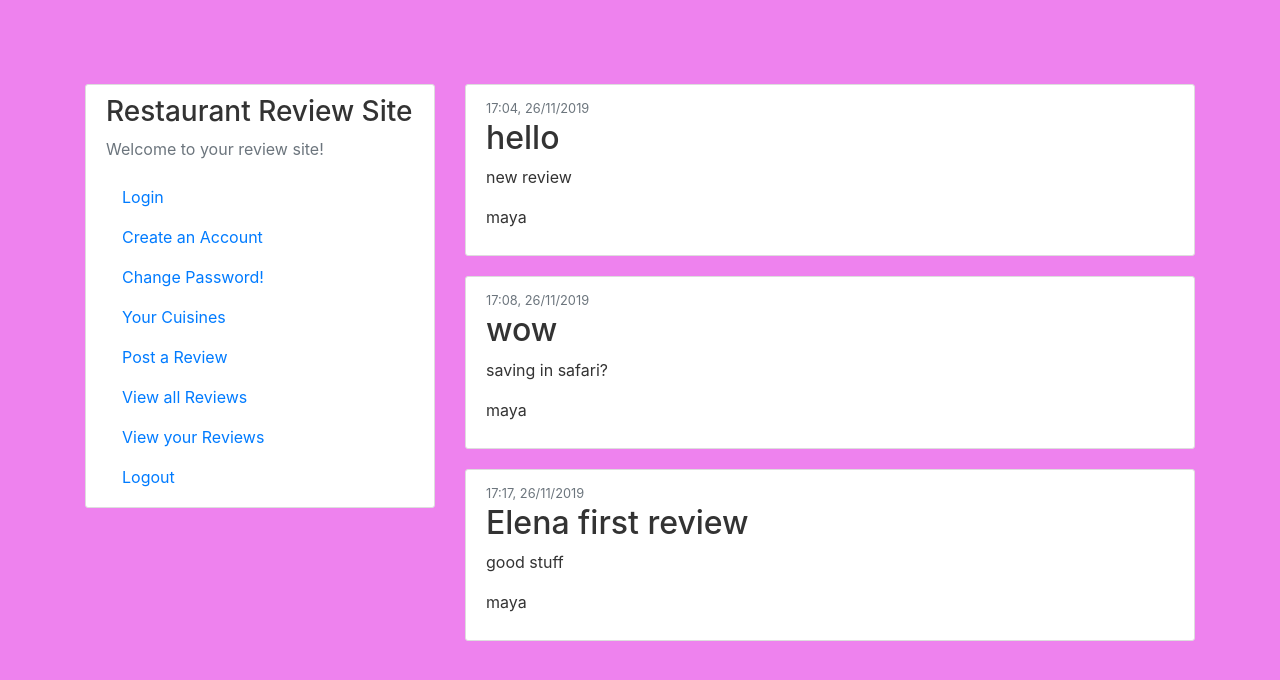
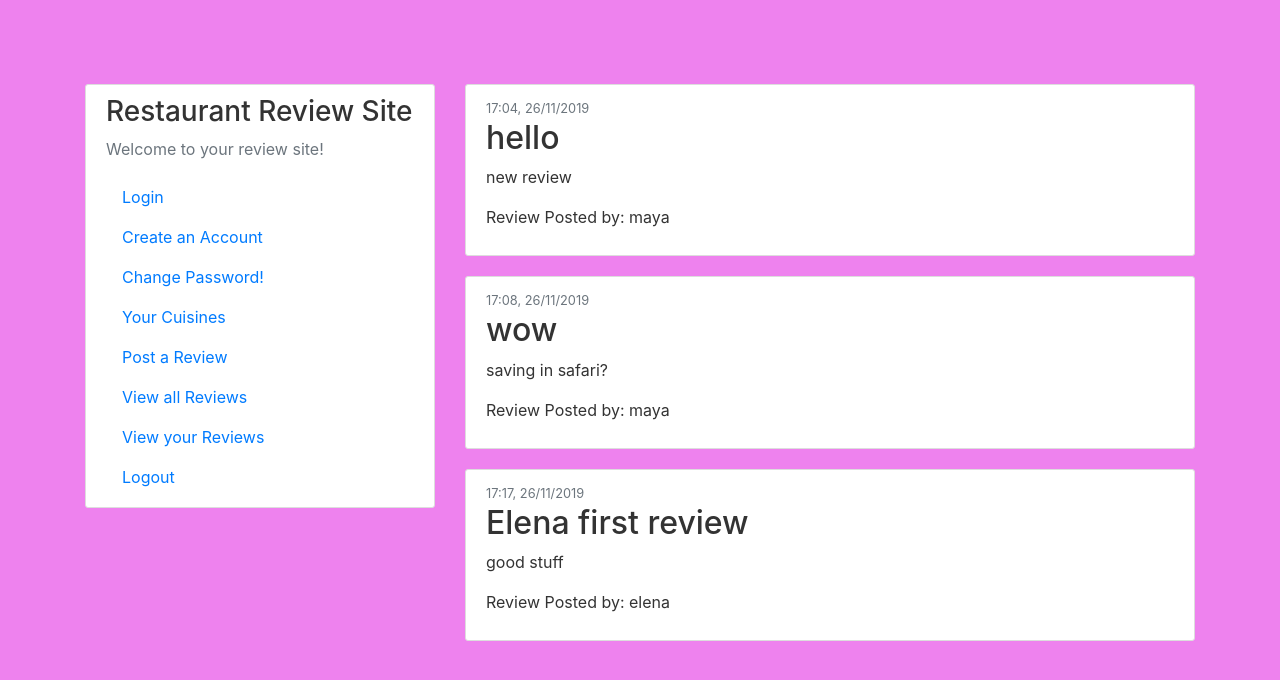
Before and after one commit to mayaspencerj/reviews, a Flask app: page /view_all in a window 1280 px wide. Shown: the part 56-736 px from the top of the page. Run offline with Flask 2, Linux system fonts and the light colour scheme; data comes from the database, SQL or seed files in the repository; both versions use the stored data as it was after the commit; some libraries are stand-ins or nearby versions.

Commit message:
all user review with names
also editing view user review?

```diff
--- a/app/templates/view_all.html
+++ b/app/templates/view_all.html
@@ -21,7 +21,7 @@
             </div>
             <h2><a class="article-title">{{ post.restaurant }}</a> </h2>
             <p class="article-content">{{ post.content }}</p>
-            <p class="article-content">{{ post.username }}</p>
+            <p class="article-content"> Review Posted by: {{ post.username }}</p>
           </div>
         </article>
     {% endfor %}
--- a/app/views.py
+++ b/app/views.py
@@ -145,9 +145,10 @@ def view_all():
     else:
         app.logger.info('DISPLAYING REVIEWS')
         for post in posts:
-            #name_id = "This review is by " + str(item.user_id)
-            post.username = Accounts.query.filter_by(id=Items.id).first().username
-    return render_template('view_all.html', posts=posts)
+
+            # because the backref is account we can now access its properties
+            post.username = post.accounts.username
+        return render_template('view_all.html', posts=posts)
 
 
 #ROUTE TO VIEW ALL THE RECORDS / TO DO ITEMS
```
Also changed, not shown: site.db, 5 other files.
